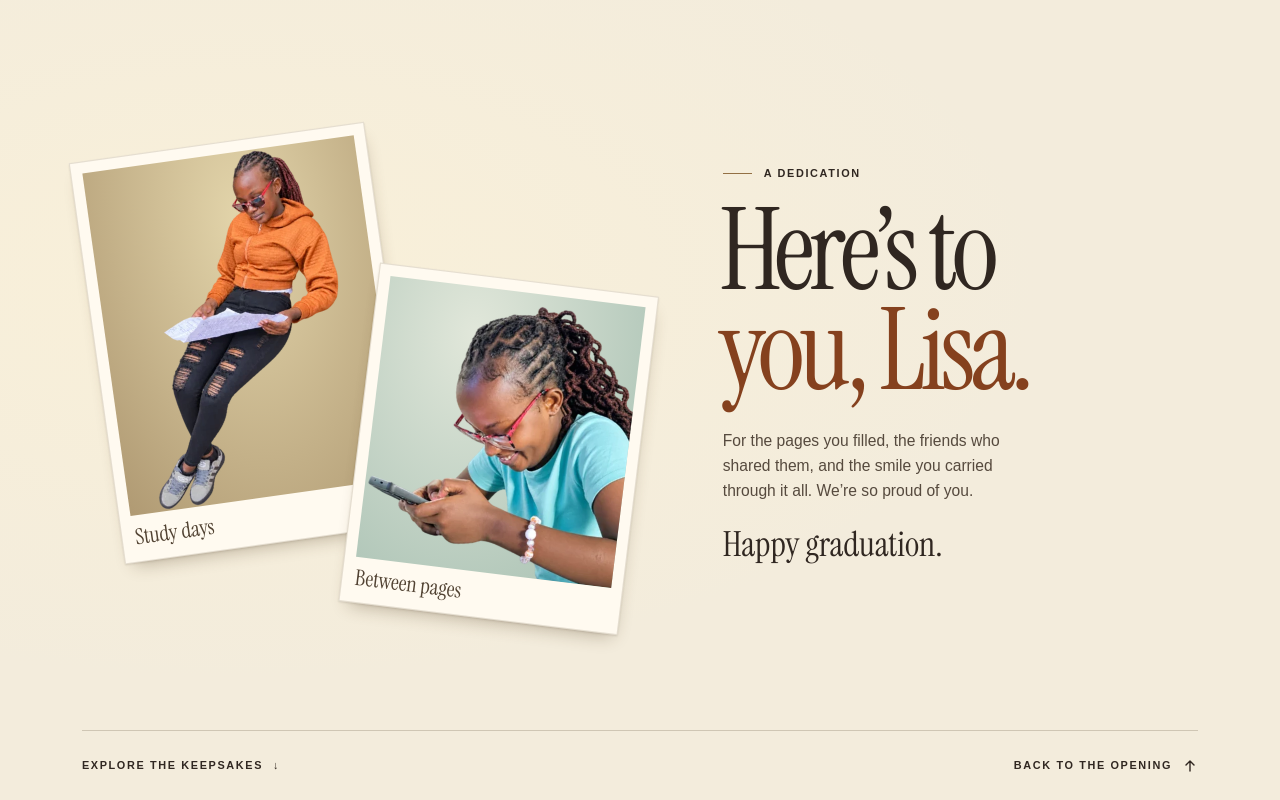
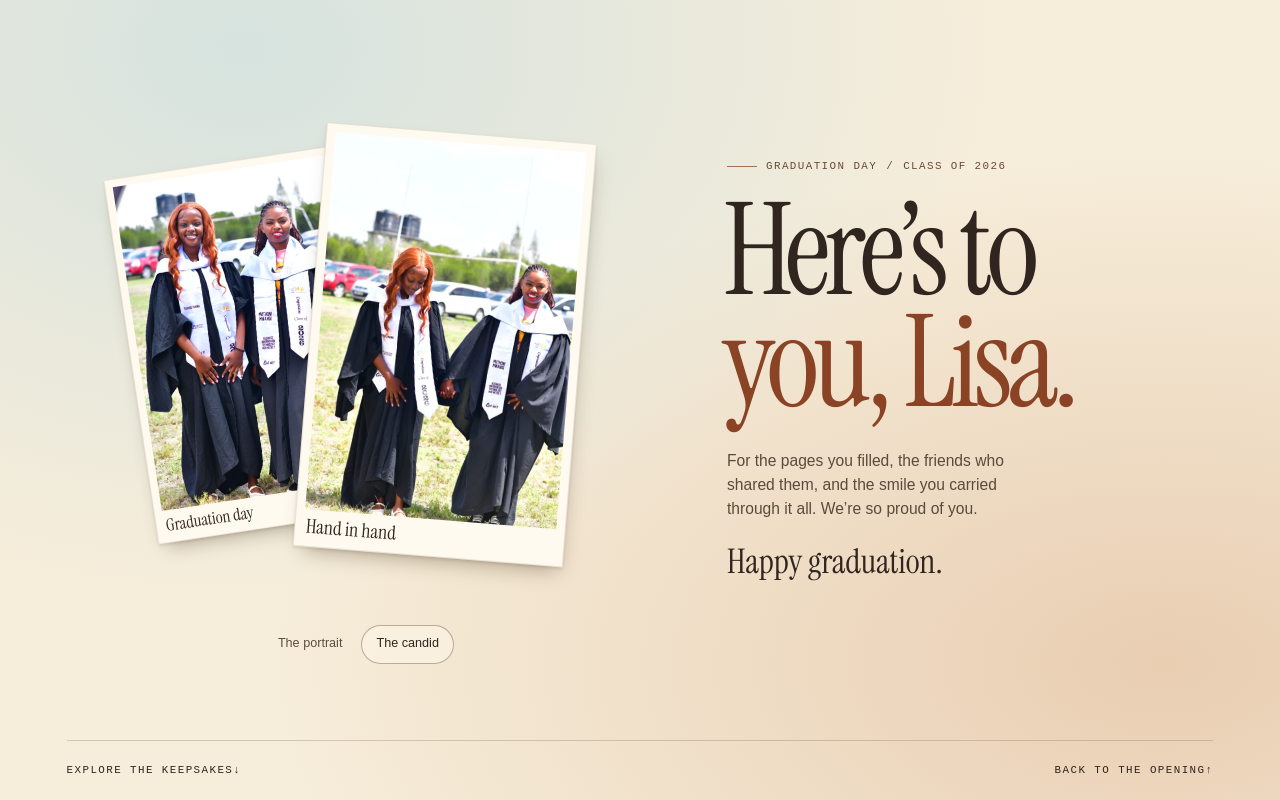
Before and after one commit to alitrial2025/lisaaa, a React (Vite) app: page / in a window 1280 px wide. Shown: the part 5960-6760 px from the top of the page. Built offline with nearby package versions, Linux system fonts and the light colour scheme.

Commit message:
Reveal the graduation-day portraits and personalize keepsakes

```diff
--- a/src/dedication.css
+++ b/src/dedication.css
@@ -1,134 +1,68 @@
 .endpaper {
-  --endpaper-ink: #302721;
-  --endpaper-serif: 'Instrument Serif', Georgia, serif;
+  --letter-ink: #30251f;
   position: relative;
-  min-height: 100svh;
-  display: flex;
-  isolation: isolate;
-  overflow: hidden;
-  color: var(--endpaper-ink);
-  background: radial-gradient(ellipse at 19% 35%, #f9f0d9 0%, transparent 55%), #f3ecdc;
+  color: var(--letter-ink);
+  background: #f3e9d4;
 }
-.endpaper__inside {
-  position: relative;
-  z-index: 1;
-  width: min(calc(100% - 2 * clamp(22px, 6.4vw, 102px)), 1440px);
-  margin-inline: auto;
-  display: flex;
-  flex-direction: column;
+.endpaper::after { content: ''; display: block; height: 72svh; }
+.graduation-stage {
+  position: sticky; top: 0; min-height: 100svh; isolation: isolate; overflow: hidden;
+  display: flex; flex-direction: column; justify-content: center;
+  background: radial-gradient(ellipse at 19% 6%, #d6e3df, transparent 51%),
+    radial-gradient(ellipse at 91% 83%, #e9ceb2, transparent 54%), #f6edda;
 }
-.endpaper__spread {
-  flex: 1;
-  min-height: clamp(565px, 90svh, 900px);
-  padding-block: clamp(75px, 11svh, 140px);
-  display: grid;
-  grid-template-columns: 1.16fr 1fr;
-  grid-template-areas: 'album letter';
-  align-items: center;
-  gap: clamp(38px, 7vw, 122px);
+.graduation-spread, .endpaper__footer { width: min(calc(100% - var(--edge) * 2), 1460px); margin-inline: auto; }
+.graduation-spread {
+  flex: 1; display: grid; grid-template-columns: 1.2fr 1fr; gap: clamp(24px, 6vw, 112px);
+  align-items: center; padding-block: clamp(25px, 5svh, 72px); position: relative; z-index: 1;
 }
-.endpaper__letter { grid-area: letter; position: relative; z-index: 1; }
-.endpaper__kicker, .endpaper__footer {
-  font-family: 'Space Grotesk Variable', Arial, sans-serif;
-  font-size: .68rem;
-  font-weight: 600;
-  line-height: 1.4;
-  letter-spacing: .15em;
-  text-transform: uppercase;
+.graduation-album { min-width: 0; }
+.graduation-prints { position: relative; height: min(67svh, 49vw, 750px); isolation: isolate; }
+.graduation-print {
+  position: absolute; top: 50%; left: 50%; translate: -50% -50%; margin: 0;
+  width: min(64%, 36svh, 390px); padding: clamp(5px, .7vw, 11px); padding-bottom: 0;
+  background: #fffaf0; border: 1px solid #705c4029;
+  box-shadow: 0 2px 3px #4b341520, 3px 12px 23px -9px #47331c66;
 }
-.endpaper__kicker { display: flex; align-items: center; gap: 12px; margin: 0 0 19px; }
-.endpaper__kicker::before { content: ''; width: 29px; height: 1px; background: #937044; }
-.endpaper h2 {
-  font-family: var(--endpaper-serif);
-  font-size: clamp(74px, min(8.9vw, 15.8svh), 155px);
-  letter-spacing: -.047em;
-  line-height: .88;
-  font-weight: 400;
-  margin: 0 0 .25em -.03em;
+.graduation-print img { display: block; width: 100%; height: auto; }
+.graduation-print figcaption { padding: .36em .12em .48em; font: italic clamp(16px, 1.6vw, 25px)/1.08 var(--serif); }
+.graduation-selector { display: flex; justify-content: center; gap: 4px; margin-top: 12px; }
+.graduation-selector button {
+  cursor: pointer; border: 1px solid transparent; border-radius: 30px; padding: 8px 14px; min-height: 39px;
+  background: transparent; color: #604d3d; font: 500 .79rem/1.2 var(--sans);
 }
-.endpaper h2 em { color: #85411e; font-weight: 400; }
-.endpaper__message {
-  max-width: 34ch;
-  margin: 0;
-  line-height: 1.6;
-  font-size: clamp(15px, 1.22vw, 20px);
-  color: #564a3e;
+.graduation-selector button[aria-pressed='true'] { border-color: #715a3d75; color: #31251d; background: #fff9ed7a; }
+.graduation-selector button:hover { text-decoration: underline; text-underline-offset: 3px; }
+.endpaper__kicker, .endpaper__footer { font: 500 .68rem/1.4 var(--mono); letter-spacing: .13em; text-transform: uppercase; }
+.endpaper__kicker { display: flex; align-items: center; gap: 9px; color: #6b4a35; margin-bottom: 21px; }
+.endpaper__kicker::before { content: ''; width: 30px; height: 1px; background: #9f7151; }
+.endpaper h2 { font: 400 clamp(72px, min(10vw, 16svh), 155px)/.87 var(--serif); letter-spacing: -.045em; margin: 0 0 .24em -.03em; }
+.endpaper h2 em { color: #8b4326; }
+.endpaper__message { max-width: 34ch; color: #594b3d; font-size: clamp(15px, 1.22vw, 20px); line-height: 1.55; }
+.endpaper__signoff { margin-top: .65em; font: italic clamp(28px, 2.65vw, 40px)/1.1 var(--serif); }
+.endpaper__footer {
+  position: relative; display: flex; justify-content: space-between; align-items: center; gap: 12px;
+  min-height: 60px; border-top: 1px solid #72604b44;
 }
-.endpaper__signoff {
-  font-family: var(--endpaper-serif);
-  font-size: clamp(28px, 2.7vw, 42px);
-  line-height: 1.1;
-  font-style: italic;
-  margin: .65em 0 0;
-}
-.endpaper__album {
-  grid-area: album;
-  position: relative;
-  width: 100%;
-  max-width: 670px;
-  aspect-ratio: 1.2;
-  isolation: isolate;
-}
-.endpaper__print {
-  position: absolute;
-  width: 54%;
-  padding: 2% 2% 0;
-  margin: 0;
-  background: #fffaf0;
-  border: 1px solid #58452527;
-  box-shadow: 0 1px 2px #33271922, 2px 10px 18px -8px #49331855;
-  transform-origin: 50% 65%;
-}
-.endpaper__print figcaption {
-  padding: .42em .08em .58em;
-  font: italic clamp(17px, 1.7vw, 30px)/1.1 var(--endpaper-serif);
-  color: #514232;
-}
-.endpaper__photo { position: relative; overflow: hidden; aspect-ratio: .79; }
-.endpaper__photo img { width: 100%; height: 100%; object-fit: contain; object-position: center bottom; display: block; }
-.endpaper__print--study { top: 1%; left: 4%; }
-.endpaper__print--study .endpaper__photo { background: radial-gradient(ellipse at 55% 20%, #e3d5ab, #b09a73); }
-.endpaper__print--smile { width: 51%; top: 31%; right: 0; }
-.endpaper__print--smile .endpaper__photo { aspect-ratio: .91; background: radial-gradient(ellipse at 35% 17%, #e1e7da, #a7c0b2); }
-.endpaper__print--smile img { width: 108%; max-width: none; object-fit: cover; object-position: center 12%; }
-.endpaper__footer {
-  min-height: 70px;
-  display: flex;
-  align-items: center;
-  justify-content: space-between;
-  border-top: 1px solid #594b343c;
-  gap: 1rem;
-}
-.endpaper__footer a {
-  display: inline-flex;
-  align-items: center;
-  gap: 10px;
-  min-height: 44px;
-  color: inherit;
-  text-decoration: none;
-}
-.endpaper__footer a:hover { text-decoration: underline; text-underline-offset: 5px; }
-.endpaper__footer a:focus-visible { outline: 2px solid currentColor; outline-offset: 3px; }
-
+.endpaper__footer a { display: inline-flex; align-items: center; min-height: 44px; }
+.endpaper__footer a:hover { text-decoration: underline; text-underline-offset: 4px; }
 @media (max-width: 740px) {
-  .endpaper__spread {
-    grid-template-columns: 1fr;
-    grid-template-areas: 'letter' 'album';
-    padding-block: 54px 48px;
-    gap: 34px;
-    min-height: 0;
-  }
-  .endpaper__letter { width: min(100%, 520px); margin-inline: auto; }
-  .endpaper__kicker { margin-bottom: 18px; }
-  .endpaper h2 { font-size: clamp(72px, 15vw, 108px); }
+  .graduation-spread { grid-template-columns: 1fr; align-content: center; gap: 17px; padding-block: 18px 26px; }
+  .graduation-prints { height: clamp(215px, 39svh, 415px); }
+  .graduation-print { width: min(50%, 21svh, 240px); }
+  .graduation-selector { margin-top: 0; }
+  .endpaper__letter { width: min(100%, 490px); margin-inline: auto; }
+  .endpaper__kicker { margin-bottom: 11px; font-size: .61rem; }
+  .endpaper h2 { font-size: clamp(49px, 10.6vw, 74px); line-height: .98; margin-bottom: 9px; }
   .endpaper h2 br { display: none; }
   .endpaper h2 em::before { content: ' '; }
-  .endpaper__album { width: min(100%, 480px); justify-self: center; }
-  .endpaper__print figcaption { font-size: clamp(18px, 4.1vw, 27px); }
-  .endpaper__footer { min-height: 61px; font-size: .62rem; }
+  .endpaper__message { font-size: 14px; }
+  .endpaper__signoff { font-size: 25px; margin-top: 8px; }
+  .endpaper__footer { font-size: .58rem; min-height: 50px; }
 }
-
-@media (max-width: 440px) {
-  .endpaper h2 br { display: initial; }
-  .endpaper h2 em::before { content: none; }
+.endpaper[data-static]::after { display: none; }
+.endpaper[data-static] .graduation-stage { position: relative; }
+@media (max-height: 660px) {
+  .endpaper::after { display: none; }
+  .graduation-stage { position: relative; }
 }
--- a/src/dedication.jsx
+++ b/src/dedication.jsx
@@ -1,16 +1,67 @@
 import React, { useCallback, useEffect, useRef, useState } from 'react';
-import { m, useInView, useScroll, useTransform } from 'motion/react';
+import { m, useInView, useMotionValue, useMotionValueEvent, useScroll, useTransform } from 'motion/react';
 import { Celebration } from './celebration.jsx';
-import { PortraitImage } from './portraits.jsx';
+import { graduationPhotos } from './graduation-photos.js';
+import { mediaPath } from './chapters.js';
 import './dedication.css';
+
+function GraduationPrint({ photo, index, progress }) {
+  // Separate the prints before changing their stacking order.
+  const stops = [0, .48, 1];
+  const x = useTransform(progress, stops, index ? ['35%', '52%', '17%'] : ['-12%', '-46%', '-34%']);
+  const rotate = useTransform(progress, stops, index ? [7, 9, 2] : [-3, -8, -9]);
+  const scale = useTransform(progress, stops, index ? [.83, .84, 1] : [1, .84, .80]);
+  const zIndex = useTransform(progress, value => Number(index === (value < .48 ? 0 : 1)) + 1);
+  return (
+    <m.figure className="graduation-print" style={{ x, rotate, scale, zIndex }}>
+      <img src={mediaPath(photo.file)} width="688" height="1032" loading="lazy" decoding="async" alt={photo.alt} />
+      <figcaption>{photo.title}</figcaption>
+    </m.figure>
+  );
+}
 
 export function Dedication({ reducedMotion }) {
   const section = useRef(null);
+  const stage = useRef(null);
   const signoff = useRef(null);
   const celebrated = useRef(false);
   const signoffInView = useInView(signoff, { amount: .7, margin: '0px 0px -30px 0px' });
   const [confetti, setConfetti] = useState(false);
   const finishConfetti = useCallback(() => setConfetti(false), []);
+  const progress = useMotionValue(0);
+  const { scrollYProgress } = useScroll({ target: section, offset: ['start start', 'end end'] });
+  const [selected, setSelected] = useState(0);
+  const active = useRef(0);
+  useMotionValueEvent(progress, 'change', value => {
+    const next = value < .48 ? 0 : 1;
+    if (next !== active.current) {
+      active.current = next;
+      setSelected(next);
+    }
+  });
+
+  useEffect(() => {
+    const short = window.matchMedia('(max-height: 660px)');
+    const sync = () => {
+      if (!reducedMotion && !short.matches) progress.set(scrollYProgress.get());
+    };
+    sync();
+    const unsubscribe = scrollYProgress.on('change', sync);
+    short.addEventListener('change', sync);
+    return () => { unsubscribe(); short.removeEventListener('change', sync); };
+  }, [progress, reducedMotion, scrollYProgress]);
+
+  function choosePhoto(index) {
+    const distance = section.current.offsetHeight - stage.current.offsetHeight;
+    if (reducedMotion || distance < 2) {
+      progress.set(index);
+      return;
+    }
+    window.scrollTo({
+      top: window.scrollY + section.current.getBoundingClientRect().top + distance * index,
+      behavior: 'smooth',
+    });
+  }
 
   useEffect(() => {
     if (reducedMotion || !signoffInView || celebrated.current) return;
@@ -22,61 +73,39 @@ export function Dedication({ reducedMotion }) {
     }, 190);
     return () => window.clearTimeout(timer);
   }, [reducedMotion, signoffInView]);
-  const { scrollYProgress } = useScroll({ target: section, offset: ['start end', 'end end'] });
-  const rearY = useTransform(scrollYProgress, [0, 1], [54, 0]);
-  const frontY = useTransform(scrollYProgress, [0, 1], [94, 0]);
-  const rearTilt = useTransform(scrollYProgress, [0, 1], [-13, -8]);
-  const frontTilt = useTransform(scrollYProgress, [0, 1], [12, 7]);
-  const letterMotion = reducedMotion ? {} : {
-    initial: { opacity: 0, y: 18 },
-    whileInView: { opacity: 1, y: 0 },
-    viewport: { once: true, amount: 0.13 },
-    transition: { duration: 0.6, ease: [0.22, 1, 0.36, 1] },
-  };
 
   return (
-    <section id="for-lisa" className="endpaper" ref={section} aria-labelledby="dedication-title">
-      {!reducedMotion && confetti && <Celebration kind="confetti" onFinish={finishConfetti} />}
-      <div className="endpaper__inside">
-        <div className="endpaper__spread">
-          <m.div className="endpaper__letter" {...letterMotion}>
-            <p className="endpaper__kicker">A dedication</p>
+    <section id="for-lisa" ref={section} className="endpaper" data-static={reducedMotion || undefined} aria-labelledby="dedication-title">
+      <div className="graduation-stage" ref={stage}>
+        {!reducedMotion && confetti && <Celebration kind="confetti" onFinish={finishConfetti} />}
+        <div className="graduation-spread">
+          <div className="graduation-album">
+            <div className="graduation-prints">
+              {graduationPhotos.map((photo, index) => (
+                <GraduationPrint key={photo.file} photo={photo} index={index} progress={progress} />
+              ))}
+            </div>
+            <div className="graduation-selector" role="group" aria-label="Graduation photos">
+              {['The portrait', 'The candid'].map((label, index) => (
+                <button key={label} type="button" aria-pressed={selected === index} onClick={() => choosePhoto(index)}>
+                  {label}
+                </button>
+              ))}
+            </div>
+          </div>
+          <div className="endpaper__letter">
+            <p className="endpaper__kicker">Graduation day <span aria-hidden="true">/</span> Class of 2026</p>
             <h2 id="dedication-title">Here’s to<br /><em>you, Lisa.</em></h2>
             <p className="endpaper__message">
               For the pages you filled, the friends who shared them, and the smile you carried
               through it all. We’re so proud of you.
             </p>
             <p className="endpaper__signoff" ref={signoff}>Happy graduation.</p>
-          </m.div>
-          <div className="endpaper__album">
-            <m.figure
-              className="endpaper__print endpaper__print--study"
-              style={reducedMotion ? { rotate: -8 } : { y: rearY, rotate: rearTilt }}
-            >
-              <div className="endpaper__photo">
-                <PortraitImage name="reading" sizes="(max-width: 740px) 51vw, 27vw" />
-              </div>
-              <figcaption>Study days</figcaption>
-            </m.figure>
-            <m.figure
-              className="endpaper__print endpaper__print--smile"
-              style={reducedMotion ? { rotate: 7 } : { y: frontY, rotate: frontTilt }}
-            >
-              <div className="endpaper__photo">
-                <PortraitImage name="smiling" sizes="(max-width: 740px) 50vw, 26vw" />
-              </div>
-              <figcaption>Between pages</figcaption>
-            </m.figure>
           </div>
         </div>
         <footer className="endpaper__footer">
           <a href="#keepsakes">Explore the keepsakes <span aria-hidden="true">↓</span></a>
-          <a href="#top">
-            Back to the opening
-            <svg viewBox="0 0 16 16" width="16" height="16" aria-hidden="true" fill="none">
-              <path d="M8 13V3m-4 4 4-4 4 4" stroke="currentColor" strokeWidth="1.4" strokeLinecap="round" strokeLinejoin="round" />
-            </svg>
-          </a>
+          <a href="#top">Back to the opening <span aria-hidden="true">↑</span></a>
         </footer>
       </div>
     </section>
--- /dev/null
+++ b/src/graduation-photos.js
@@ -0,0 +1,10 @@
+export const graduationPhotos = [
+  {
+    file: 'graduation-portrait.jpg', title: 'Graduation day',
+    alt: 'Two graduates standing side by side outdoors in black gowns and white Class of 2026 stoles.',
+  },
+  {
+    file: 'graduation-candid.jpg', title: 'Hand in hand',
+    alt: 'The graduates holding hands on the lawn, one looking down and the other smiling at the camera.',
+  },
+];
--- a/src/keepsakes.jsx
+++ b/src/keepsakes.jsx
@@ -1,12 +1,15 @@
 import React, { useEffect, useRef, useState } from 'react';
 import { createPortal } from 'react-dom';
 import { mediaPath, timeline } from './chapters.js';
+import { graduationPhotos } from './graduation-photos.js';
 import manifest from './frame-atlas.json';
 import { overviewAt, overviewColumns } from './overview.js';
 import './keepsakes.css';
 
+const betweenClasses = { file: 'lisa-smiling.webp', small: 'lisa-smiling-420.webp', title: 'Between classes', alt: 'Lisa smiling at her phone in a blue T-shirt.' };
+const postcardPhotos = [...graduationPhotos, betweenClasses];
 const photos = [
-  { file: 'lisa-smiling.webp', small: 'lisa-smiling-420.webp', title: 'Between classes', alt: 'Lisa smiling at her phone in a blue T-shirt.' },
+  ...postcardPhotos,
   { file: 'lisa-reading.webp', small: 'lisa-reading-420.webp', title: 'Study days', alt: 'Lisa reading notes in her orange hoodie.' },
   ...timeline.map(scene => ({ file: scene.id + '.webp', title: scene.label, alt: scene.description })),
 ];
@@ -94,6 +97,7 @@ function MomentSheet({ go }) {
 }
 
 function Postcard() {
+  const [portrait, setPortrait] = useState(postcardPhotos[0]);
   const [message, setMessage] = useState('');
   const [copy, setCopy] = useState('');
   const [busy, setBusy] = useState(false);
@@ -104,7 +108,7 @@ function Postcard() {
     setCopy('');
     try {
       const { exportPostcard } = await import('./postcard.js');
-      await exportPostcard(message.trim());
+      await exportPostcard(message.trim(), portrait.file);
       setCopy('Postcard ready to save.');
     } catch {
       setCopy('The postcard could not be created. Try again.');
@@ -115,9 +119,19 @@ function Postcard() {
 
   return (
     <div className="postcard-panel">
-      <div className="postcard-preview">
-        <div><span>Class of 2026</span><p>For <em>Lisa.</em></p><small>{message.trim() || 'Happy graduation.'}</small></div>
-        <img src={mediaPath('lisa-smiling-420.webp')} alt="" loading="lazy" />
+      <div>
+        <div className="postcard-preview">
+          <div><span>Class of 2026</span><p>For <em>Lisa.</em></p><small>{message.trim() || 'Happy graduation.'}</small></div>
+          <img src={mediaPath(portrait.small ?? portrait.file)} alt={portrait.alt} loading="lazy" />
+        </div>
+        <div className="postcard-photos" role="group" aria-label="Postcard photograph">
+          {postcardPhotos.map(photo => (
+            <button key={photo.file} type="button" aria-pressed={photo === portrait} aria-label={photo.title}
+              onClick={() => { setPortrait(photo); setCopy(''); }}>
+              <img src={mediaPath(photo.small ?? photo.file)} alt="" loading="lazy" />
+            </button>
+          ))}
+        </div>
       </div>
       <form onSubmit={download}>
         <label htmlFor="postcard-message">Add your own message</label>
--- a/src/postcard.js
+++ b/src/postcard.js
@@ -18,13 +18,13 @@ function lineWrap(context, value, maxWidth) {
   return lines;
 }
 
-export async function exportPostcard(message) {
+export async function exportPostcard(message, photoFile = 'lisa-smiling.webp') {
   const canvas = document.createElement('canvas');
   canvas.width = 1500;
   canvas.height = 1000;
   const context = canvas.getContext('2d');
   const photo = new Image();
-  photo.src = mediaPath('lisa-smiling.webp');
+  photo.src = mediaPath(photoFile);
   await Promise.all([
     photo.decode(),
     document.fonts.load('italic 180px "Instrument Serif"'),
```
Also changed, not shown: src/keepsakes.css (+7 -2 lines), public/media/graduation-candid.jpg (added), public/media/graduation-portrait.jpg (added).
